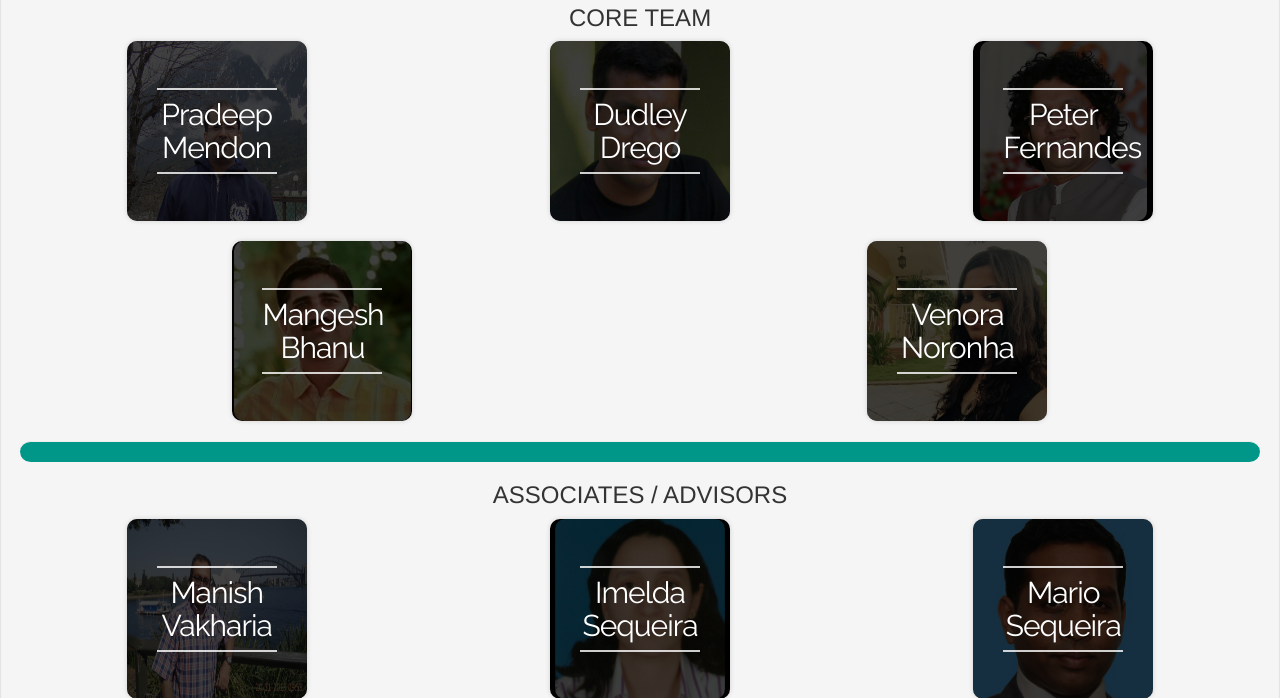
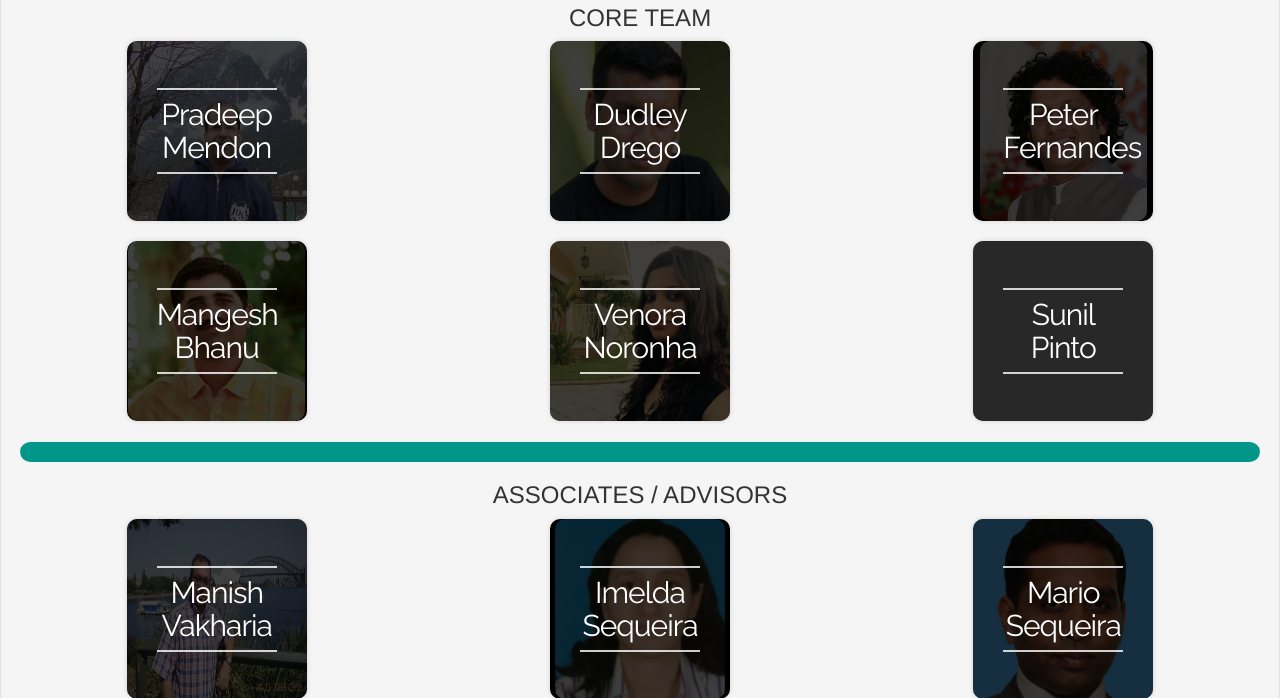
Before and after one commit to caje731/helpinghands, a Django app: page /people/ in a window 1280 px wide. Shown: the part 545-1243 px from the top of the page. Run offline with Django 3.2, Linux system fonts and the light colour scheme; some libraries are stand-ins or nearby versions; grey boxes are pictures that could not be loaded.

Commit message:
#186348982940103 Add Sunil Pinto to core

```diff
--- a/donations/templates/donations/nav_bar/people.html
+++ b/donations/templates/donations/nav_bar/people.html
@@ -75,7 +75,7 @@
 </div>
 <br>
 <div class="row">
-	<div class="col-md-4 col-md-offset-1">
+	<div class="col-md-4">
 		<figure class="snip1091 navy center-block">
 			<img class="img-responsive center-block" src="{% static "donations/img/people/MangeshBhanu.jpg" %}" alt="Mangesh Bhanu"/>
 			<figcaption>
@@ -83,12 +83,20 @@
 		  	</figcaption>
 		</figure>
 	</div>
-	<div class="col-md-4 col-md-offset-2">
+	<div class="col-md-4">
 		<figure class="snip1091 navy center-block">
 			<img class="img-responsive center-block" src="{% static "donations/img/people/VenoraNoronha.jpg" %}" alt="Venora Noronha"/>
 			<figcaption>
 		    	<h2>Venora  <span>Noronha</span></h2>
 		  	</figcaption>
+		</figure>
+	</div>
+	<div class="col-md-4">
+		<figure class="snip1091 navy center-block">
+			<img class="img-responsive center-block" src="{% static "donations/img/people/SunilPinto.jpeg" %}" alt="Sunil Pinto"/>
+			<figcaption>
+			<h2>Sunil <span>Pinto</span></h2>
+			</figcaption>
 		</figure>
 	</div>
 </div>
```
